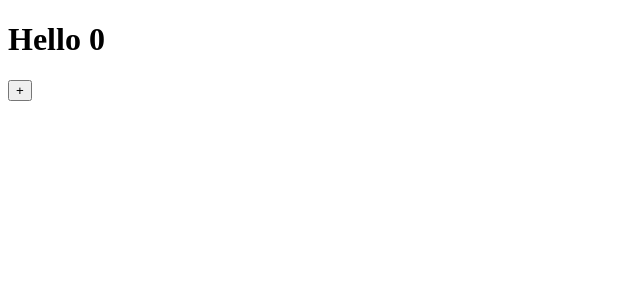
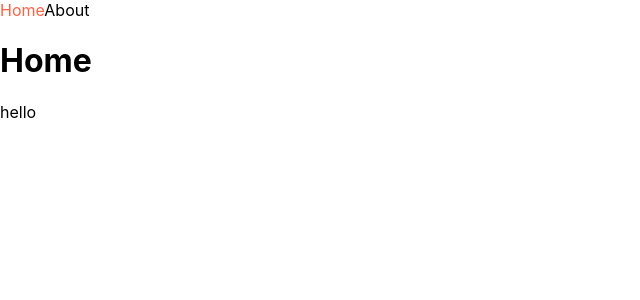
Before and after one commit to DINGUNOTE/learn-nextjs, a Next.js app in the folder nextjs-intro/: page / in a window 1280 px wide. Shown: the top 300 px of the page, without its empty margins (0-640 px from the left). Built offline with nearby package versions, Linux system fonts and the light colour scheme.

Commit message:
# Custom App Component 활용

```diff
--- /dev/null
+++ b/nextjs-intro/components/NavBar.js
@@ -0,0 +1,21 @@
+import Link from 'next/link';
+import { useRouter } from 'next/router';
+
+export default function NavBar() {
+  const router = useRouter();
+  return (
+    <nav>
+      <Link href="/">
+        <a className={router.pathname === '/' ? 'active' : ''}>Home</a>
+      </Link>
+      <Link href="/about">
+        <a className={router.pathname === '/about' ? 'active' : ''}>About</a>
+      </Link>
+      <style jsx>{`
+        .active {
+          color: tomato;
+        }
+      `}</style>
+    </nav>
+  );
+}
--- a/nextjs-intro/next.config.js
+++ b/nextjs-intro/next.config.js
@@ -1,6 +1,6 @@
 /** @type {import('next').NextConfig} */
 const nextConfig = {
-  reactStrictMode: true,
-}
+  reactStrictMode: false,
+};
 
-module.exports = nextConfig
+module.exports = nextConfig;
--- /dev/null
+++ b/nextjs-intro/pages/_app.js
@@ -0,0 +1,12 @@
+import NavBar from '../components/NavBar';
+import '../styles/globals.css';
+
+export default function App({ Component, pageProps }) {
+  return (
+    <>
+      <NavBar />
+      <Component {...pageProps} />
+      <span>hello</span>
+    </>
+  );
+}
--- a/nextjs-intro/pages/index.js
+++ b/nextjs-intro/pages/index.js
@@ -1,11 +1,10 @@
-import { useState } from 'react';
+import React from 'react';
+import NavBar from '../components/NavBar';
 
 export default function Home() {
-  const [counter, setCounter] = useState(0);
   return (
     <div>
-      <h1>Hello {counter}</h1>
-      <button onClick={() => setCounter(prev => prev + 1)}>+</button>
+      <h1>Home</h1>
     </div>
   );
 }
```
Also changed, not shown: nextjs-intro/pages/about.js (+7 -1 lines), nextjs-intro/package.json (line endings or trailing spaces).
